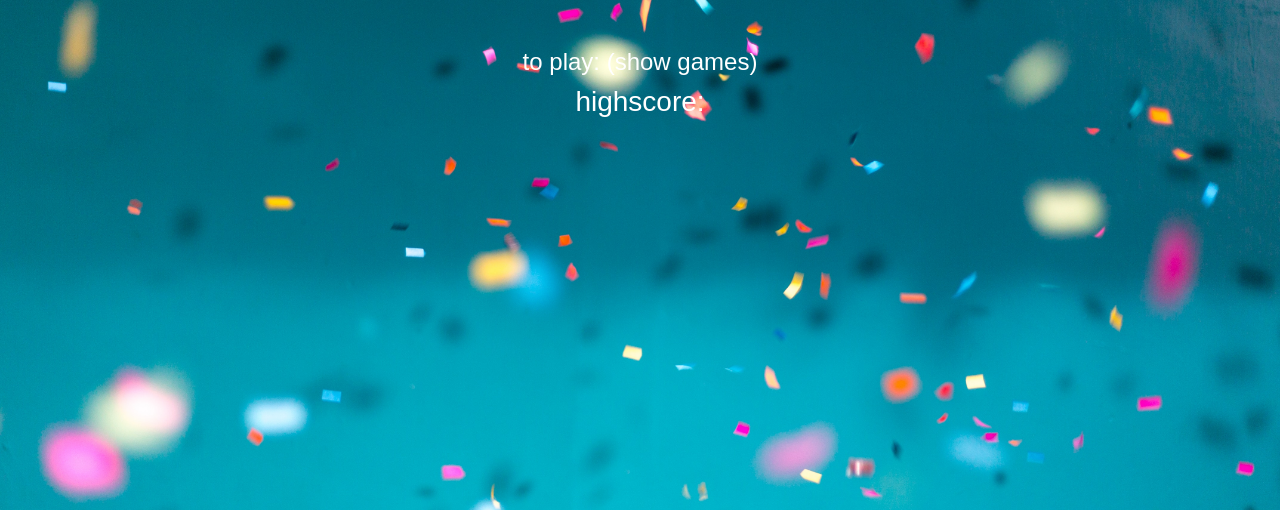
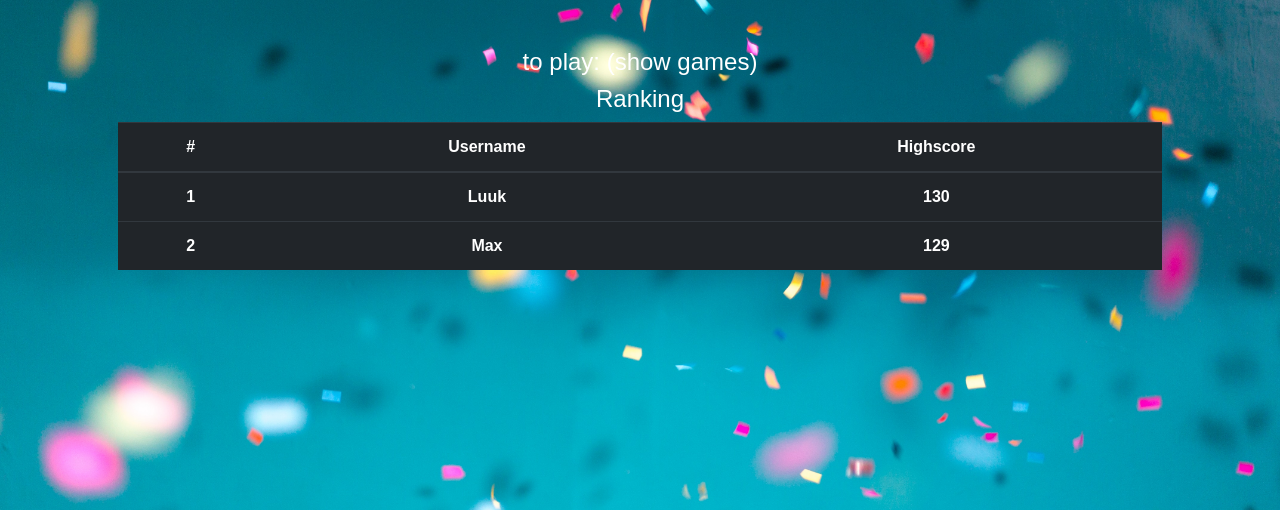
Before and after one commit to Hetgithubaccount/triviamasters, a Flask app: template templates/userpage.html in a window 1280 px wide. Shown: the part 96-606 px from the top of the page. Run offline with Flask 2, Linux system fonts and the light colour scheme; the template is opened without the code that fills it, so the values that code supplies are empty; some libraries are stand-ins or nearby versions.

Commit message:
templates

```diff
--- a/templates/userpage.html
+++ b/templates/userpage.html
@@ -8,5 +8,27 @@
 <div>
 <h4>to play: (show games)</h4>
 </div>
-<h3>highscore: </h3>
+<!-- bootstrap: https://getbootstrap.com/docs/4.4/content/tables/  -->
+<h4> Ranking</h4>
+<table class="table table-dark">
+  <thead>
+    <tr>
+      <th scope="col">#</th>
+      <th scope="col">Username</th>
+      <th scope="col">Highscore</th>
+    </tr>
+  </thead>
+  <tbody>
+    <tr>
+      <th scope="row">1</th>
+      <td>Luuk</td>
+      <td>130</td>
+    </tr>
+    <tr>
+      <th scope="row">2</th>
+      <td>Max</td>
+      <td>129</td>
+    </tr>
+  </tbody>
+</table>
 {% endblock %}
```
